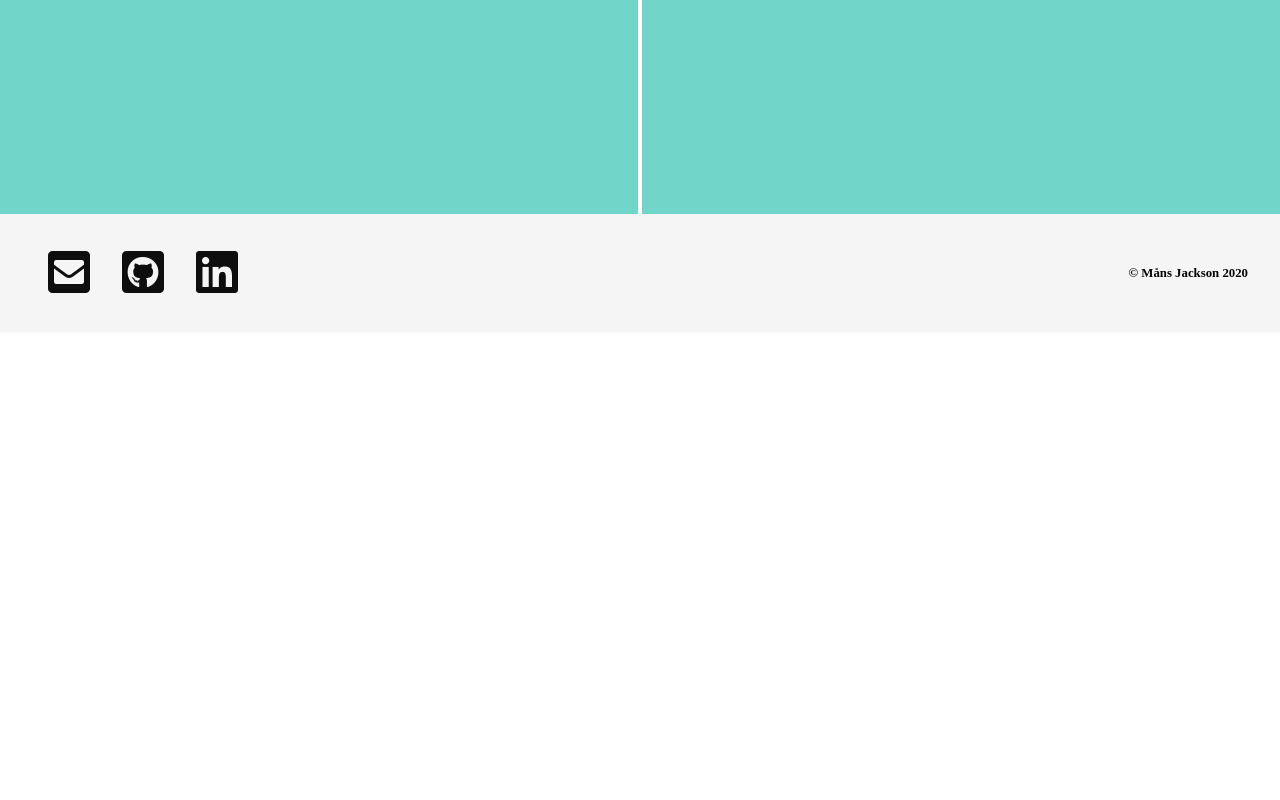
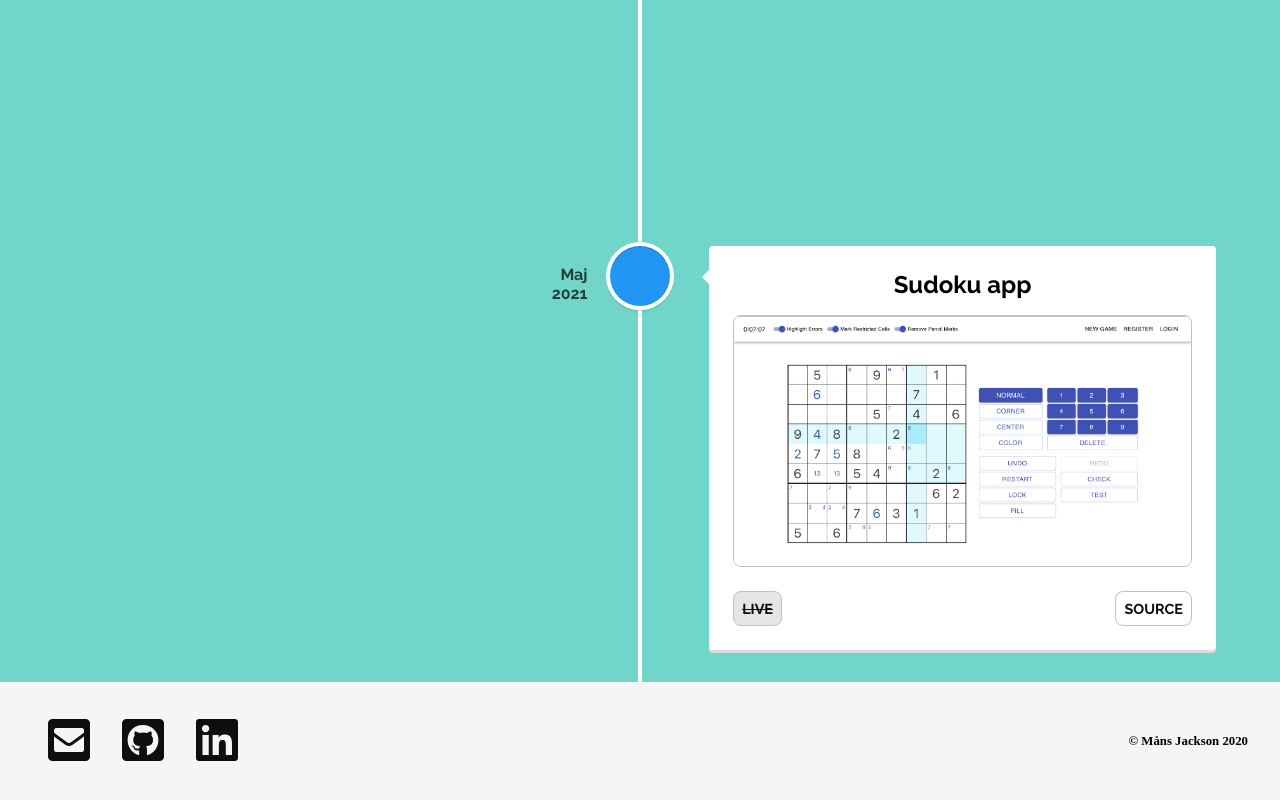
Before and after one commit to MansJackson/portfolio, a React (Create React App) app: page / in a window 1280 px wide. Shown: the part 4646-5446 px from the top of the page. Before the commit the page ends 4979 px from the top, so only its background shows below. Built offline with nearby package versions, Linux system fonts and the light colour scheme.

Commit message:
added sudoku as project

```diff
--- a/src/components/Projects.tsx
+++ b/src/components/Projects.tsx
@@ -8,6 +8,7 @@ import covid from '../images/projects/covid.png';
 import chat from '../images/projects/chat.png';
 import todo from '../images/projects/todo.png';
 import foodmap from '../images/projects/foodmap.png';
+import sudoku from '../images/projects/sudoku.png';
 import '../styles/Projects.css';
 
 const Projects: React.FunctionComponent = (): JSX.Element => (
@@ -74,6 +75,18 @@ const Projects: React.FunctionComponent = (): JSX.Element => (
           <a target="_blank" rel="noopener noreferrer" href="https://github.com/MansJackson/todo-adv.client" className="project_button">SOURCE</a>
         </div>
       </VerticalTimelineElement>
+      <VerticalTimelineElement
+        className="vertical-timeline-element--education"
+        date="Maj 2021"
+        iconStyle={{ background: 'rgb(33, 150, 243)', color: '#fff' }}
+      >
+        <h3 className="vertical-timeline-element-title project_title">Sudoku app</h3>
+        <img alt="overview" className="project_img" src={sudoku} />
+        <div className="project_footer">
+          <a target="_blank" rel="noopener noreferrer" className="project_button disabled">LIVE</a>
+          <a target="_blank" rel="noopener noreferrer" href="https://github.com/MansJackson/sudoku" className="project_button">SOURCE</a>
+        </div>
+      </VerticalTimelineElement>
     </VerticalTimeline>
   </section>
 );
```
Also changed, not shown: src/images/projects/sudoku.png (added).
